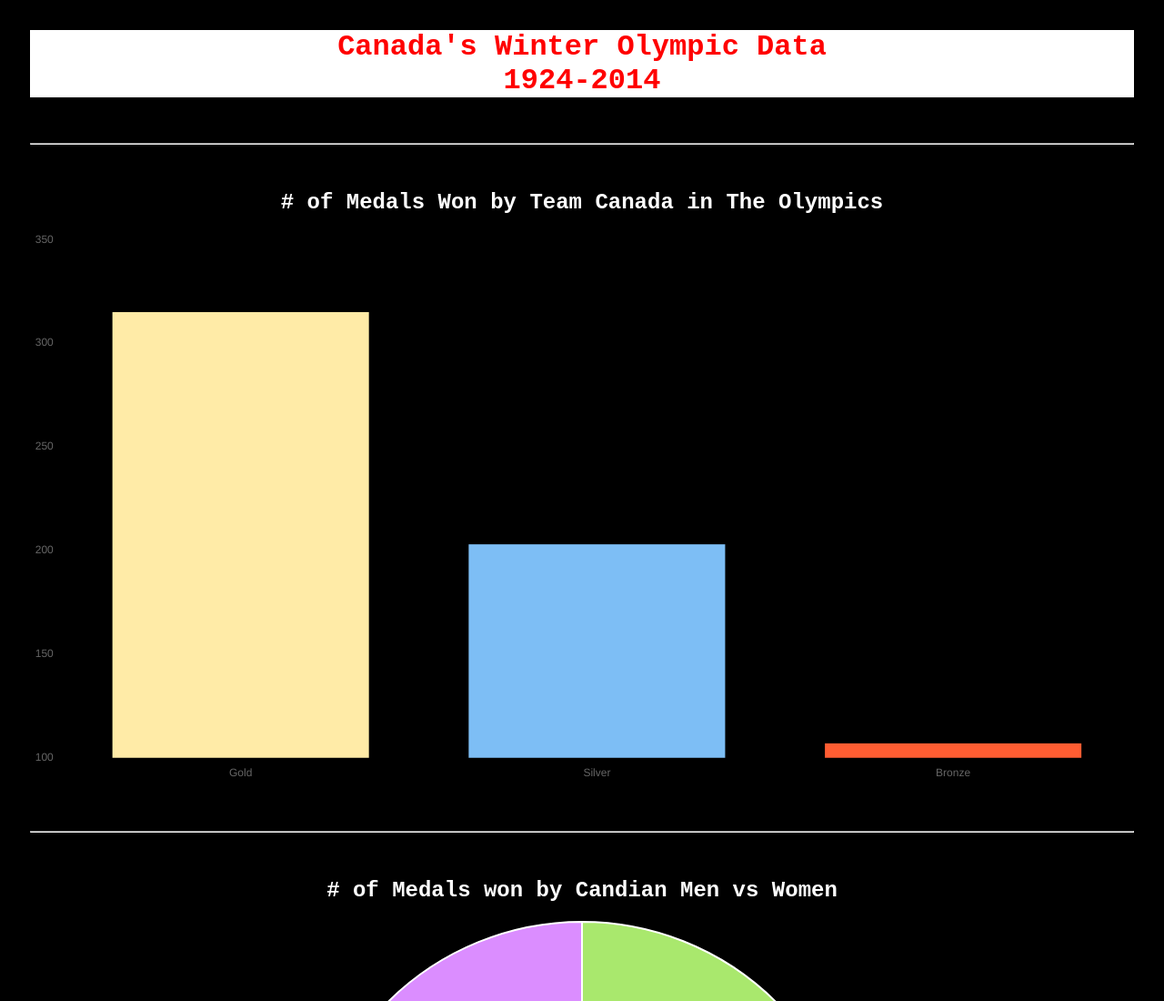
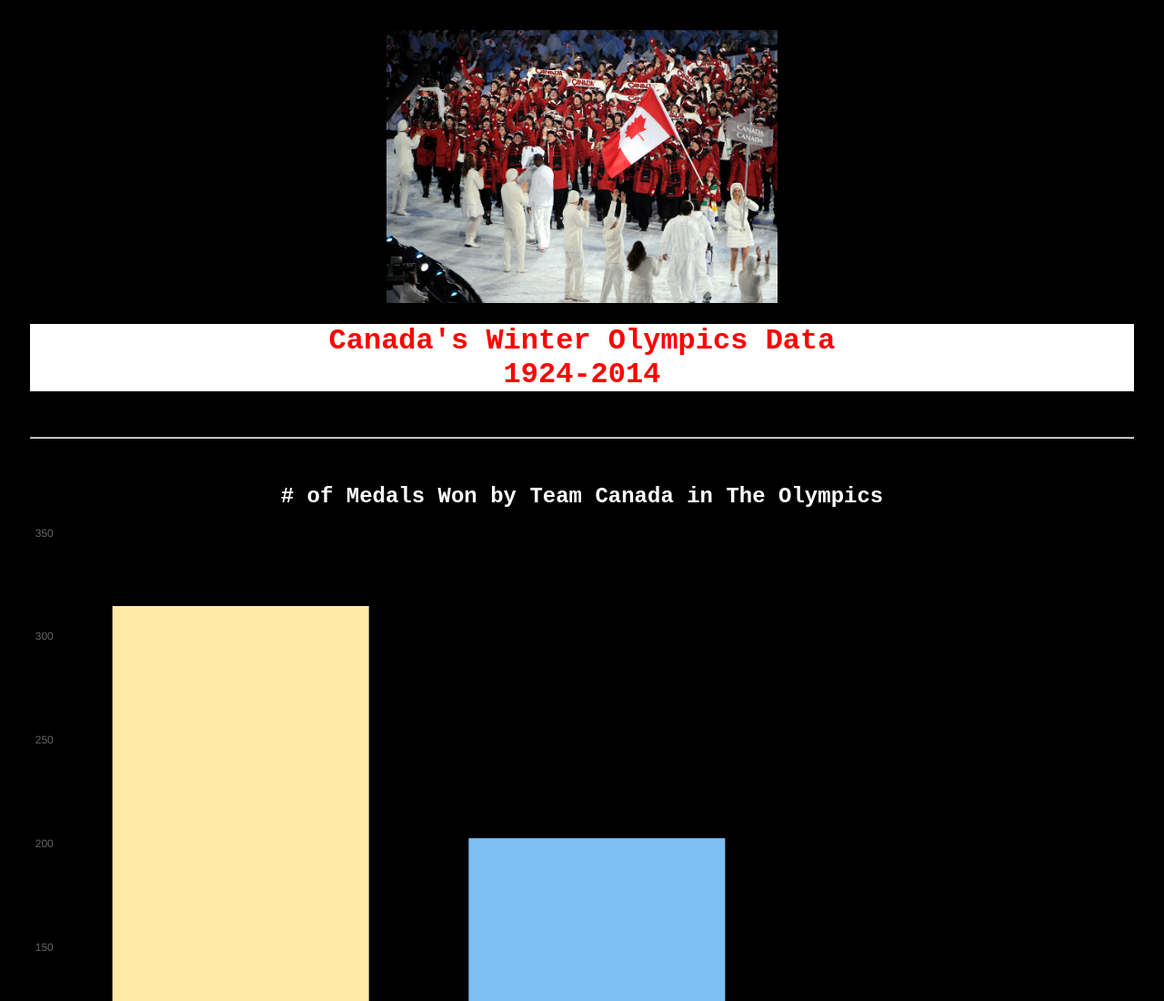
Before and after one commit to slounges/js-data, a plain HTML site: page index.html in a window 1280 px wide. Shown: the top 1100 px of the page at 91% size. Drawn offline with nearby package versions, Linux system fonts and the light colour scheme.

Commit message:
changes to js

```diff
--- a/index.html
+++ b/index.html
@@ -7,8 +7,10 @@
 
 </head>
 <body>
-
-<h1>Canada's Winter Olympic Data <br> 1924-2014</h1>
+<img src="images/teamcanada.jpg" alt="Team Canada Image" width="430" height="300">
+<br>
+<br>
+<h1>Canada's Winter Olympics Data <br> 1924-2014</h1>
 <hr />
 
 
```
Also changed, not shown: images/teamcanada.jpg (added), 1 other file.
